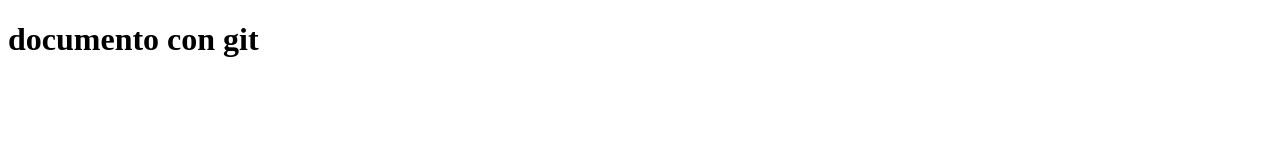
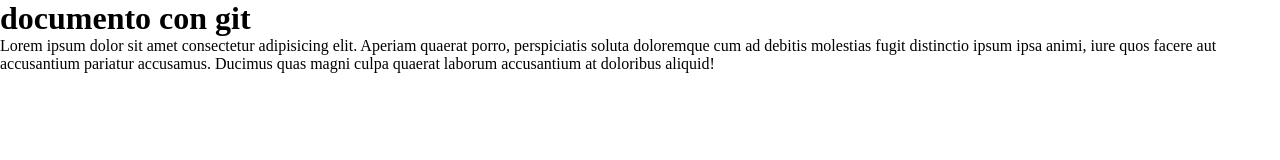
Before and after one commit to NelsonParraPaz/Desafio-Bootstrap-Nelson, a plain HTML site: page index.html in a window 1280 px wide. Drawn offline with Linux system fonts and the light colour scheme.

Commit message:
agg parrafo y reseteo

```diff
--- a/estilos.css
+++ b/estilos.css
@@ -0,0 +1,4 @@
+*{
+    margin: 0;
+    padding: 0;
+}
--- a/index.html
+++ b/index.html
@@ -9,5 +9,6 @@
     </head>
     <body>
         <h1>documento con git</h1>
+        <p>Lorem ipsum dolor sit amet consectetur adipisicing elit. Aperiam quaerat porro, perspiciatis soluta doloremque cum ad debitis molestias fugit distinctio ipsum ipsa animi, iure quos facere aut accusantium pariatur accusamus. Ducimus quas magni culpa quaerat laborum accusantium at doloribus aliquid!</p>
     </body>
 </html>
```
